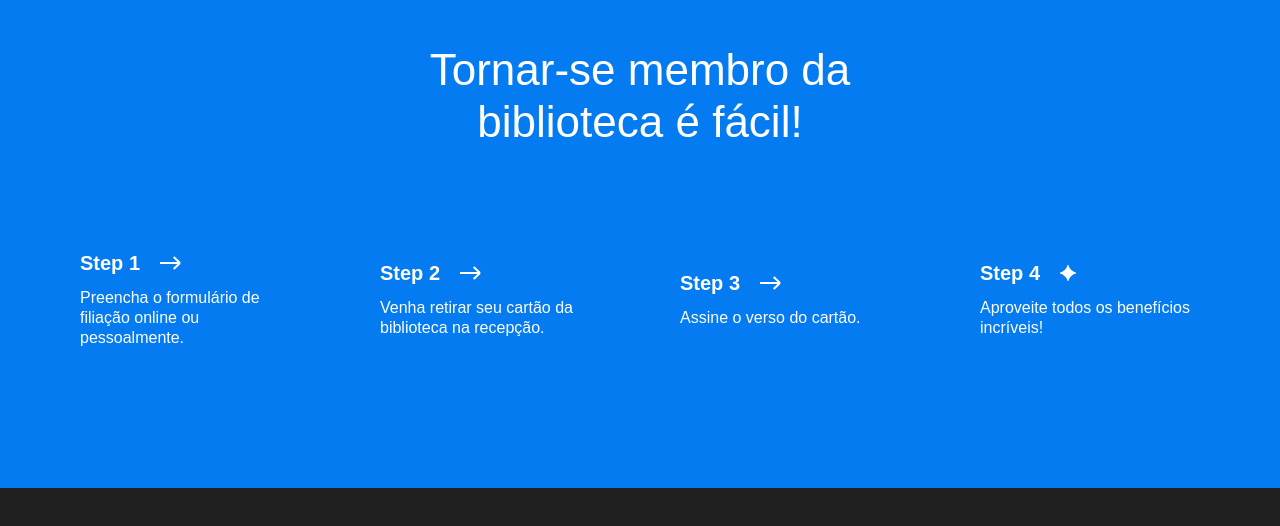
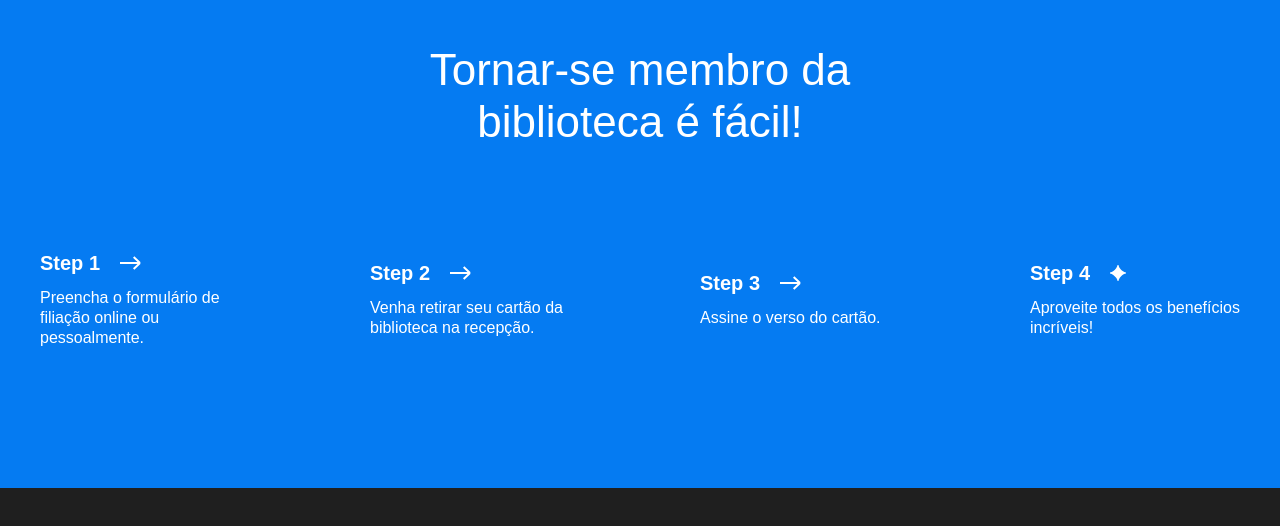
Before and after one commit to KyaniBrito/web_project_library, a plain HTML site: page index.html in a window 1280 px wide. Shown: the part 3046-3572 px from the top of the page. Drawn offline with Linux system fonts and the light colour scheme.

```diff
--- a/styles/style.css
+++ b/styles/style.css
@@ -311,13 +311,13 @@
   margin: 100px 0 0;
   display: flex;
   justify-content: center;
+  column-gap: 40px;
 }
 
 .step {
   flex-basis: 220px;
   flex-direction: row;
   align-items: center;
-  flex-basis: 220px;
   margin: auto 40px;
 }
 
```
